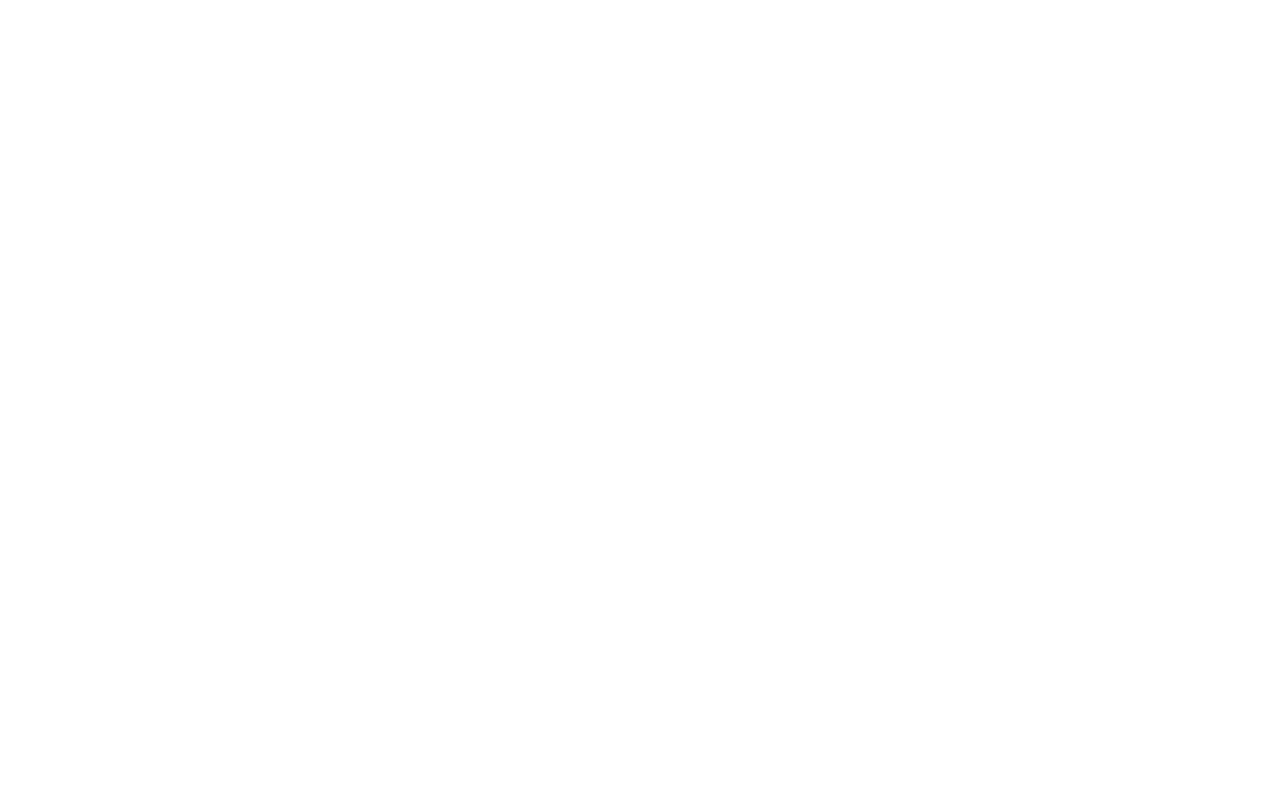
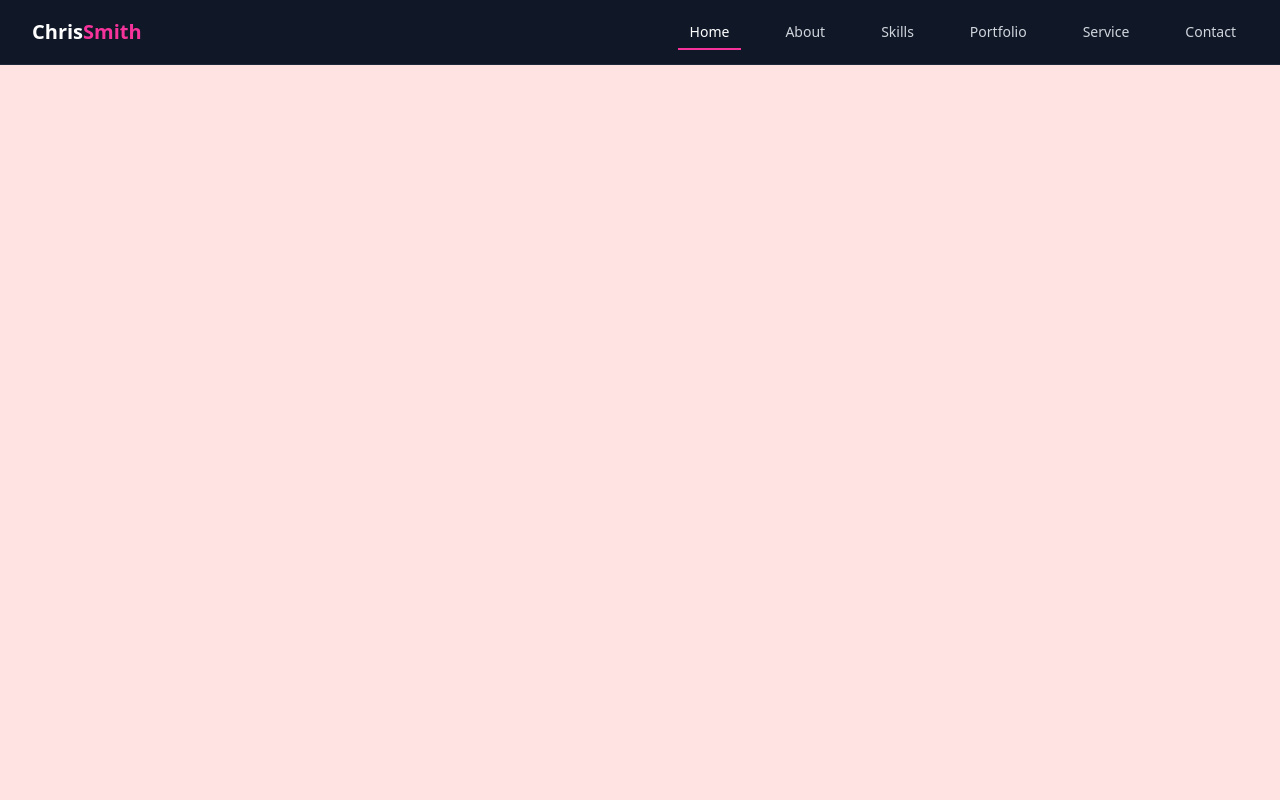
Before and after one commit to malvisanochie1/new-portfolio, a Next.js app: page / in a window 1280 px wide. Shown: the top 800 px of the page. Built offline with nearby package versions, Linux system fonts and the light colour scheme.

Commit message:
I just add the Navbar section

```diff
--- /dev/null
+++ b/src/app/about/page.tsx
@@ -0,0 +1,9 @@
+import React from 'react'
+
+const page = () => {
+  return (
+    <div>page</div>
+  )
+}
+
+export default page
--- a/src/app/page.tsx
+++ b/src/app/page.tsx
@@ -1,19 +1,31 @@
-import Image from "next/image";
-import { ModeToggle } from "@/components/dark-theme-toggle";
-import { div } from "framer-motion/client";
+// import Image from "next/image";
+// import { ModeToggle } from "@/components/dark-theme-toggle";
+// import { div } from "framer-motion/client";
+import Navbar from "@/components/navbar/navbar";
 export default function Home() {
   return (
-   <div>
-    {/* Navbar */}
-    <section>
-      <div className="flex items-center justify-between p-4">
-<div>
-
-</div>
+    <div>
+      {/* Navbar */}
+      <Navbar />
+      {/* End of Navber */}
+      {/* Home */}
+      <section className="h-screen w-full bg-red-100" id="home"></section>
+      {/* End of Home */}
+      {/* About */}
+      <section className="h-screen w-full bg-red-900" id="about"></section>
+      {/* End of About */}
+      {/* Skills */}
+      <section className="h-screen w-full bg-red-200" id="skills"></section>
+      {/* End of Skills */}
+      {/* Portfolio */}
+      <section className="h-screen w-full bg-red-800" id="portfolio"></section>
+      {/* End of Portfolio */}
+      {/* Service */}
+      <section className="h-screen w-full bg-red-300" id="service"></section>
+      {/* End of Service */}
+      {/* Contact */}
+      <section className="h-screen w-full bg-red-600" id="contact"></section>
+      {/* End of Contact */}
     </div>
-    </section>
-
-    {/* End of Navber */}
-   </div>
   );
 }
--- /dev/null
+++ b/src/components/navbar/navbar.tsx
@@ -0,0 +1,125 @@
+"use client";
+
+import { useState } from "react";
+import { Menu, X } from "lucide-react";
+import { Button } from "@/components/ui/button";
+
+const navigationItems = [
+  { name: "Home", href: "#home", active: true },
+  { name: "About", href: "#about", active: false },
+  { name: "Skills", href: "#skills", active: false },
+  { name: "Portfolio", href: "#portfolio", active: false },
+  { name: "Service", href: "#service", active: false },
+  { name: "Contact", href: "#contact", active: false },
+];
+
+export default function Navbar() {
+  const [isMobileMenuOpen, setIsMobileMenuOpen] = useState(false);
+
+  const toggleMobileMenu = () => {
+    setIsMobileMenuOpen(!isMobileMenuOpen);
+  };
+
+  return (
+    <>
+      <nav className="bg-gray-900 border-b border-gray-800">
+        <div className="max-w-7xl mx-auto px-4 sm:px-6 lg:px-8">
+          <div className="flex items-center justify-between h-16">
+            {/* Logo */}
+            <div className="flex-shrink-0">
+              <h1 className="text-white text-xl font-semibold">
+                Chris<span className="text-pink-500">Smith</span>
+              </h1>
+            </div>
+
+            {/* Desktop Navigation */}
+            <div className="hidden md:block">
+              <div className="ml-10 flex items-baseline space-x-8">
+                {navigationItems.map((item) => (
+                  <a
+                    key={item.name}
+                    href={item.href}
+                    className={`px-3 py-2 text-sm font-medium transition-colors duration-200 relative ${
+                      item.active
+                        ? "text-white"
+                        : "text-gray-300 hover:text-white"
+                    }`}
+                  >
+                    {item.name}
+                    {item.active && (
+                      <div className="absolute bottom-0 left-0 right-0 h-0.5 bg-pink-500"></div>
+                    )}
+                  </a>
+                ))}
+              </div>
+            </div>
+
+            {/* Mobile menu button */}
+            <div className="md:hidden">
+              <Button
+                variant="ghost"
+                size="icon"
+                onClick={toggleMobileMenu}
+                className="text-gray-300 hover:text-white hover:bg-gray-800"
+              >
+                {isMobileMenuOpen ? (
+                  <X className="h-6 w-6" />
+                ) : (
+                  <Menu className="h-6 w-6" />
+                )}
+              </Button>
+            </div>
+          </div>
+        </div>
+      </nav>
+
+      {/* Mobile Menu Overlay */}
+      <div
+        className={`fixed inset-0 bg-black bg-opacity-50 z-40 transition-opacity duration-300 md:hidden ${
+          isMobileMenuOpen ? "opacity-100" : "opacity-0 pointer-events-none"
+        }`}
+        onClick={toggleMobileMenu}
+      />
+
+      {/* Mobile Menu */}
+      <div
+        className={`fixed top-0 left-0 h-full w-80 bg-gray-900 z-50 transform transition-transform duration-300 ease-in-out md:hidden ${
+          isMobileMenuOpen ? "translate-x-0" : "-translate-x-full"
+        }`}
+      >
+        <div className="flex items-center justify-between p-4 border-b border-gray-800">
+          <h1 className="text-white text-xl font-semibold">
+            Chris<span className="text-pink-500">Smith</span>
+          </h1>
+          <Button
+            variant="ghost"
+            size="icon"
+            onClick={toggleMobileMenu}
+            className="text-gray-300 hover:text-white hover:bg-gray-800"
+          >
+            <X className="h-6 w-6" />
+          </Button>
+        </div>
+
+        <div className="px-4 py-6">
+          <div className="space-y-1">
+            {navigationItems.map((item) => (
+              <a
+                key={item.name}
+                href={item.href}
+                onClick={toggleMobileMenu}
+                className={`block px-3 py-3 text-base font-medium transition-colors duration-200 rounded-md ${
+                  item.active
+                    ? "text-white bg-gray-800 border-l-4 border-pink-500"
+                    : "text-gray-300 hover:text-white hover:bg-gray-800"
+                }`}
+              >
+                {item.name}
+              </a>
+            ))}
+          </div>
+        </div>
+      </div>
+    </>
+  );
+}
```
